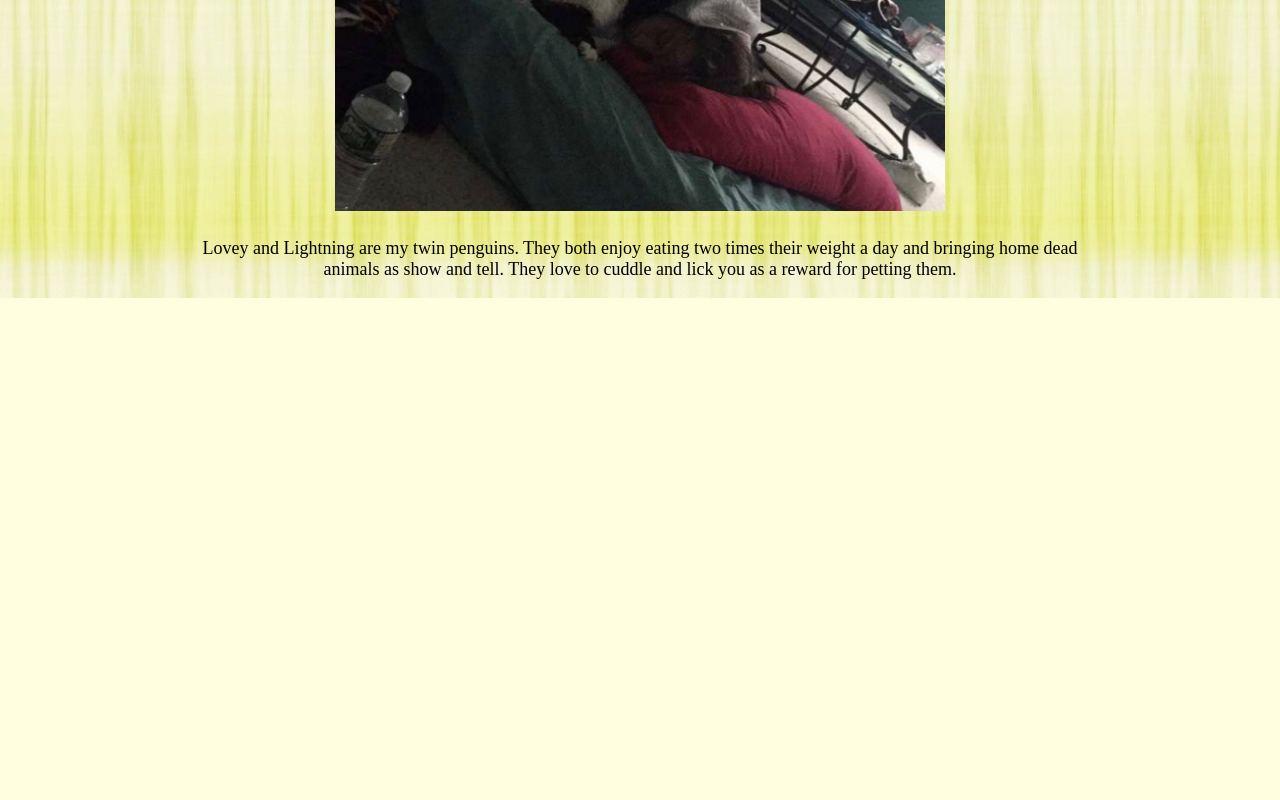
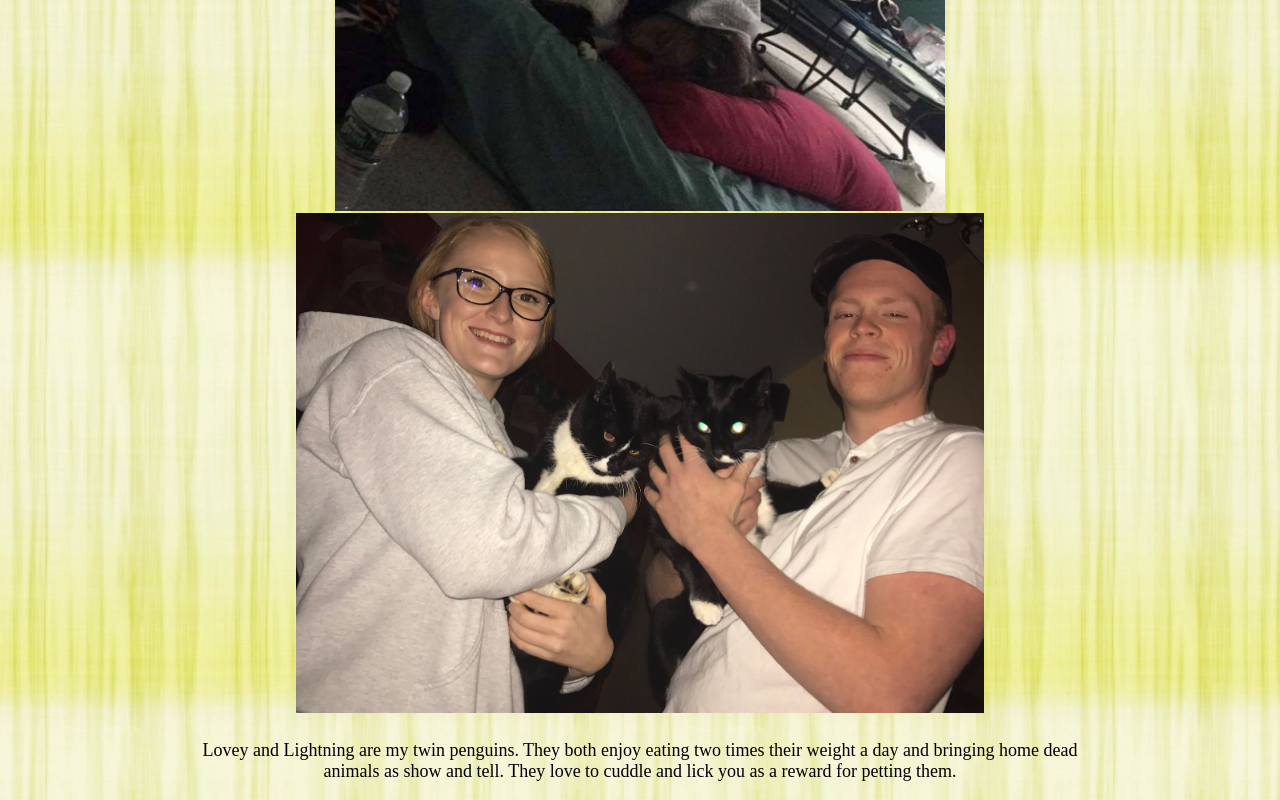
Before and after one commit to emilyperleyy/emilyperleyy.github.io, a plain HTML site: page meetmypets.html in a window 1280 px wide. Shown: the part 2784-3584 px from the top of the page. Before the commit the page ends 3082 px from the top, so only its background shows below. Drawn offline with Linux system fonts and the light colour scheme.

Commit message:
Update meetmypets.html

```diff
--- a/meetmypets.html
+++ b/meetmypets.html
@@ -105,6 +105,7 @@ afraid of the outdoors.
 <IMG SRC="IMG_2762.JPG" height="500">
 <IMG SRC="IMG_1248.JPG" height="500">
 <IMG SRC="IMG_1782.JPG" height="500">
+<IMG SRC="IMG_0305.JPG" height="500">
 </h6>
 <p> Lovey and Lightning are my twin penguins. They both enjoy eating two times their weight a day
 and bringing home dead animals as show and tell. They love to cuddle and lick you as a reward for petting them. </p>
```
